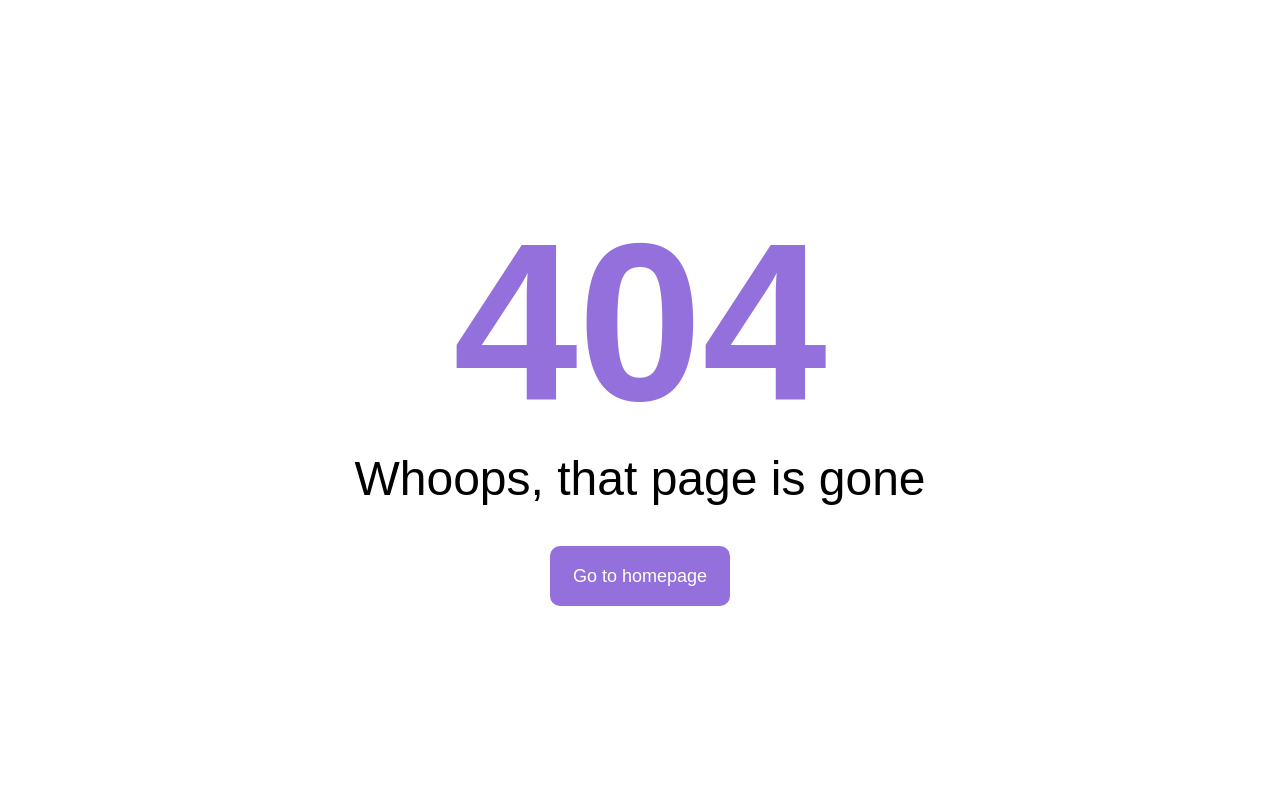
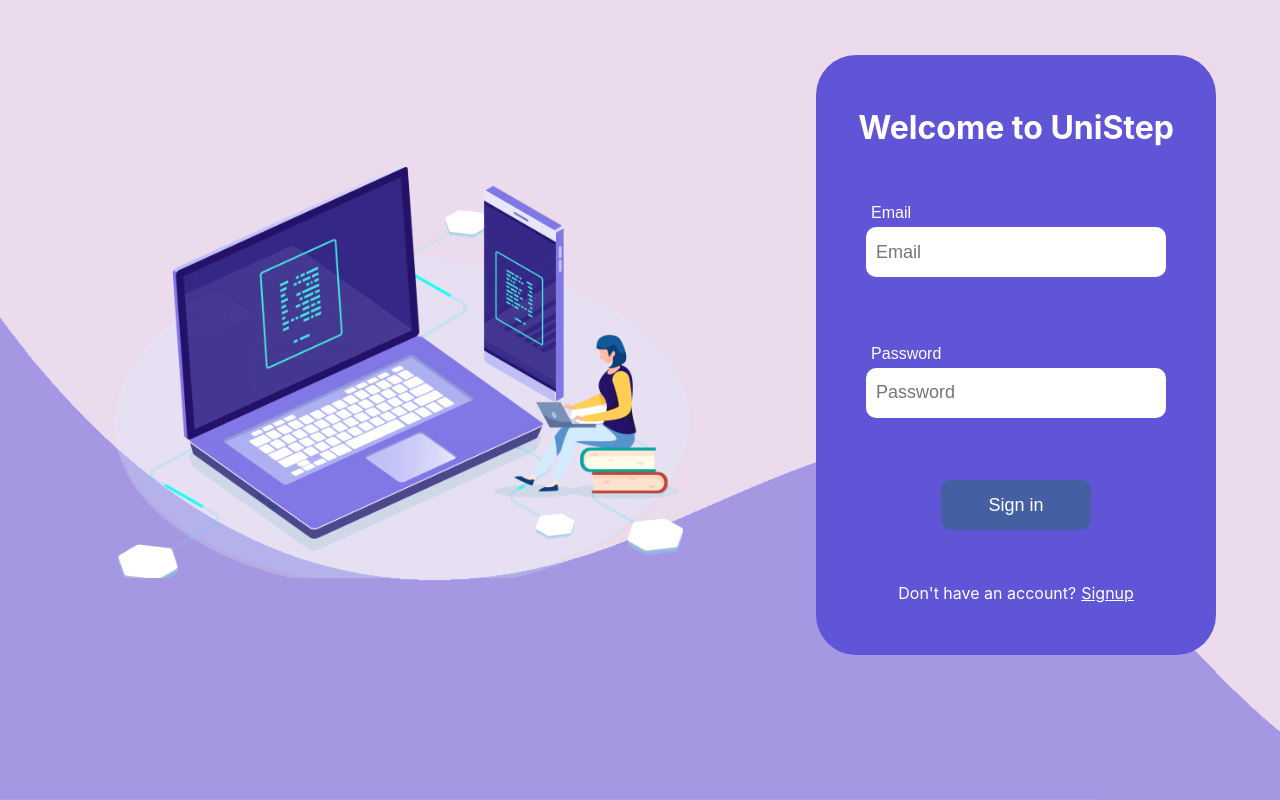
Before and after one commit to Executor-create/Unistep, a React (Create React App) app: page /signin in a window 1280 px wide. Before the commit this address had no page. Built offline with nearby package versions, Linux system fonts and the light colour scheme.

Commit message:
chore: rename to Signin

```diff
--- a/src/components/layout/Sidebar/SidebarData.ts
+++ b/src/components/layout/Sidebar/SidebarData.ts
@@ -10,7 +10,7 @@
     { path: "/journal", name: "Journal" },
     { path: "/chat", name: "Chat" },
     { path: "/schedule", name: "Schedule" },
-    { path: "/signup", name: "Sign in" },
+    { path: "/signin", name: "Sign in" },
   ];
 
   return items;
--- /dev/null
+++ b/src/pages/Signin/LoginForm.module.css
@@ -0,0 +1,52 @@
+.form__wrapper {
+  display: flex;
+  flex-direction: column;
+  align-items: center;
+  justify-content: space-evenly;
+  height: 600px;
+  width: 400px;
+  border-radius: 40px;
+  background-color: var(--quaternary-color);
+}
+
+.form__title {
+  text-align: center;
+  color: #ffffff;
+}
+
+.form__input {
+  width: 300px;
+  height: 50px;
+  border: none;
+  border-radius: 10px;
+  padding: 10px;
+  font-size: 18px;
+}
+
+.form__input:focus {
+  outline: none;
+}
+
+.form__group {
+  display: flex;
+  flex-direction: column;
+  margin-bottom: 10px;
+}
+
+.form__label {
+  color: white;
+  font-family: "Poppins", sans-serif;
+  padding: 5px;
+  inline-size: 300px;
+  white-space: pre-line;
+}
+
+.form__signup-text {
+  color: #ffffff;
+}
+
+.form__signup-link {
+  color: #ffffff;
+  text-decoration: underline;
+  margin-left: 5px;
+}
--- /dev/null
+++ b/src/pages/Signin/LoginForm.tsx
@@ -0,0 +1,80 @@
+import { Link } from "react-router-dom";
+import useFormHandler from "../../hooks/useFormHandler";
+import styles from "./LoginForm.module.css";
+import Button from "../../components/common/Button";
+import Input from "../../components/common/Input";
+
+const LoginForm = () => {
+  const { register, handleSubmit, onSubmit, errors } = useFormHandler();
+
+  return (
+    <form onSubmit={handleSubmit(onSubmit)} className={styles.form__wrapper}>
+      <h1 className={styles.form__title}>Welcome to UniStep</h1>
+      <div className={styles.form__group}>
+        <Input
+          className={styles.form__input}
+          labelClassName={styles.form__label}
+          type="email"
+          placeholder="Email"
+          label="email"
+          register={register}
+          rules={{
+            required: {
+              value: true,
+              message: "Email is require",
+            },
+            pattern: {
+              value: /^[a-zA-Z0-9_.+-]+@[a-zA-Z0-9-]+\.[a-zA-Z0-9-.]+$/,
+              message: "Please enter a valid email address.",
+            },
+          }}
+          error={errors.email}
+        ></Input>
+      </div>
+      <div className={styles.form__group}>
+        <Input
+          className={styles.form__input}
+          labelClassName={styles.form__label}
+          type="password"
+          placeholder="Password"
+          label="password"
+          register={register}
+          rules={{
+            required: {
+              value: true,
+              message: "Password is require",
+            },
+            pattern: {
+              value:
+                /^(?=.*[A-Za-z])(?=.*\d)(?=.*[@$!%*#?&])[A-Za-z\d@$!%*#?&]{8,}$/,
+              message:
+                "Must contain uppercase and lowercase letters and numbers, and at least one special character.",
+            },
+          }}
+          error={errors.password}
+        ></Input>
+      </div>
+      <Button
+        onClick={handleSubmit(onSubmit)}
+        type="submit"
+        border="none"
+        radius="10px"
+        color="#4460A3"
+        height="50px"
+        width="150px"
+        cursor="pointer"
+        fontSize="18px"
+        fontColor="#ffffff"
+        text="Sign in"
+      ></Button>
+      <p className={styles["form__signup-text"]}>
+        Don't have an account?
+        <Link className={styles["form__signup-link"]} to="">
+          Signup
+        </Link>
+      </p>
+    </form>
+  );
+};
+
+export default LoginForm;
--- /dev/null
+++ b/src/pages/Signin/Signin.module.css
@@ -0,0 +1,28 @@
+.signup {
+  height: 100vh;
+  width: 100%;
+  background-color: var(--secondary-color);
+  position: relative;
+  z-index: 10;
+}
+
+.signup__container {
+  display: flex;
+  justify-content: space-around;
+  align-items: center;
+  padding: 55px 20px;
+}
+
+.signup__img-decor {
+  position: absolute;
+  z-index: -1;
+  top: 0;
+  width: 100%;
+  height: 100%;
+  object-fit: cover;
+}
+
+.signup__img {
+  width: 100%;
+  height: 450px;
+}
--- /dev/null
+++ b/src/pages/Signin/Signin.tsx
@@ -0,0 +1,21 @@
+import React from "react";
+import styles from "./Signin.module.css";
+import LoginForm from "./LoginForm";
+import decor from "../../assets/img/signup-decor.svg";
+import img from "../../assets/img/signup-img.svg";
+
+const Signup = () => {
+  return (
+    <main className={styles.signup}>
+      <div className={styles.signup__container}>
+        <span>
+          <img className={styles.signup__img} src={img} alt="img" />
+        </span>
+        <LoginForm />
+      </div>
+      <img className={styles["signup__img-decor"]} src={decor} alt="decor" />
+    </main>
+  );
+};
+
+export default Signup;
--- a/src/routes/index.tsx
+++ b/src/routes/index.tsx
@@ -1,8 +1,7 @@
-import React from "react";
 import { Route, Routes } from "react-router-dom";
 import Home from "../pages/Home/Home";
 import NotFound from "../pages/NotFound/NotFound";
-import Signup from "../pages/Signup/Signup";
+import Signin from "../pages/Signin/Signin";
 import Profile from "../pages/Profile/Profile";
 import Lessons from "../pages/Lessons/Lessons";
 import Lesson from "../pages/Lesson/Lesson";
@@ -11,7 +10,7 @@
   return (
     <Routes>
       <Route path="/" element={<Home />} />
-      <Route path="/signup" element={<Signup />} />
+      <Route path="/signin" element={<Signin />} />
       <Route path="/profile" element={<Profile />} />
       <Route path="/lessons" element={<Lessons />} />
       <Route path="/lessons/lesson/:id" element={<Lesson />} />
```
